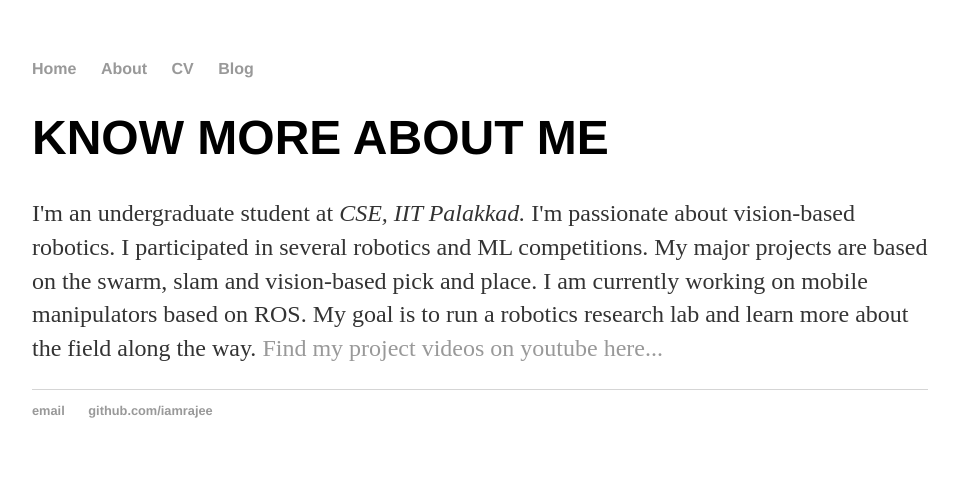
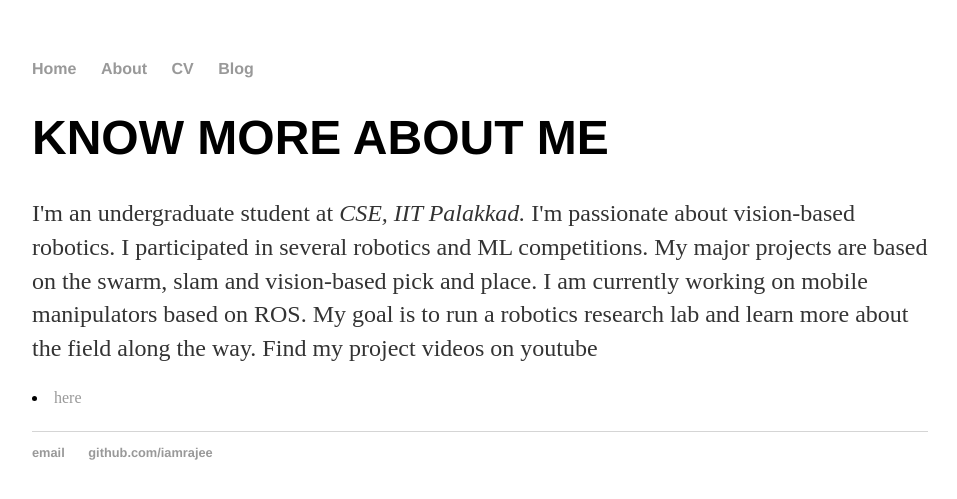
Before and after one commit to iamrajee/iamrajee.github.io, a Jekyll site: the page built from about/index.html, in a window 1280 px wide. Shown: the top 499 px of the page, without its empty margins (160-1117 px from the left). Built offline with Jekyll 4.4.1, drawn with Linux system fonts in a browser that asks for light colours.

```diff
--- a/about/index.html
+++ b/about/index.html
@@ -4,5 +4,5 @@ title: KNOW MORE ABOUT ME
 ---
 <div class="blurb">
 	<h1>{{ page.title }}</h1>
-	<p>I'm an undergraduate student at <em>CSE, IIT Palakkad.</em> I'm passionate about vision-based robotics. I participated in several robotics and ML competitions. My major projects are based on the swarm, slam and vision-based pick and place. I am currently working on mobile manipulators based on ROS. My goal is to run a robotics research lab and learn more about the field along the way. <a href="/about">Find my project videos on youtube here...</a></p>
+	<p>I'm an undergraduate student at <em>CSE, IIT Palakkad.</em> I'm passionate about vision-based robotics. I participated in several robotics and ML competitions. My major projects are based on the swarm, slam and vision-based pick and place. I am currently working on mobile manipulators based on ROS. My goal is to run a robotics research lab and learn more about the field along the way. Find my project videos on youtube <li><a href="https://www.youtube.com/channel/UCzNSEsxHfpq_84-EkU9CRnQ/videos?view_as=subscriber">here</a></li></p>
 </div><!-- /.blurb -->
```
